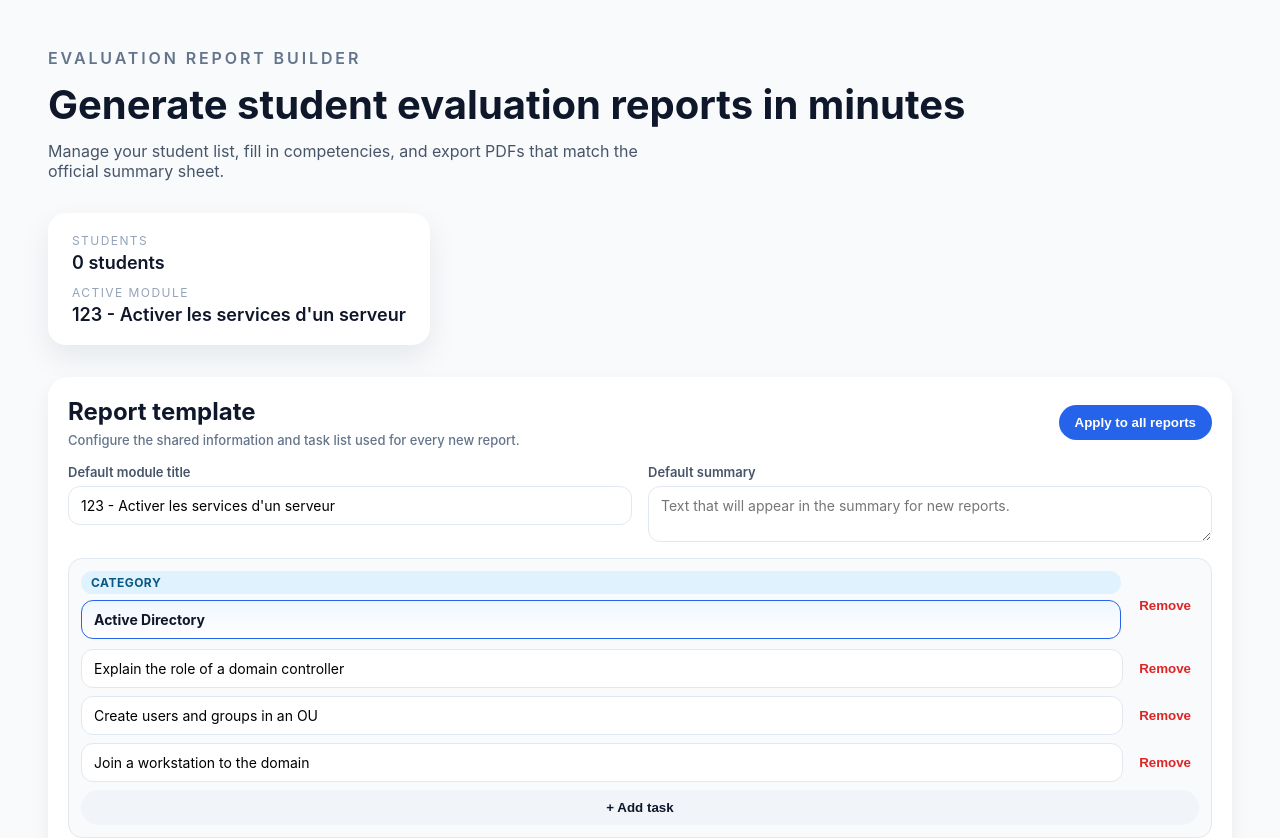
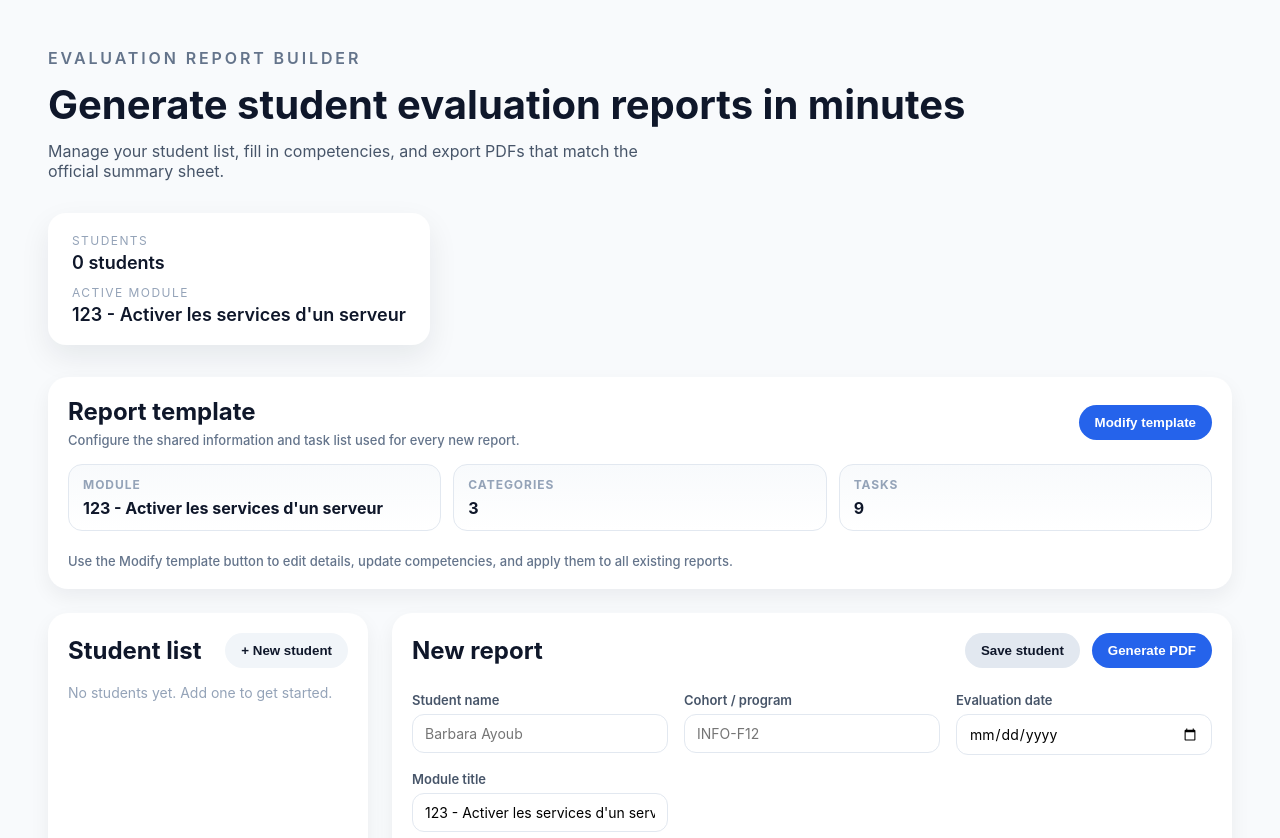
Before and after one commit to hurtlinb/erapport, a React (Vite) app in the folder client/: page / in a window 1280 px wide. Shown: the top 838 px of the page. Built offline with nearby package versions, Linux system fonts and the light colour scheme.

Commit message:
Add modal for editing report template

```diff
--- a/client/src/App.jsx
+++ b/client/src/App.jsx
@@ -107,6 +107,7 @@ function App() {
   const [selectedId, setSelectedId] = useState(students[0]?.id || "");
   const [draft, setDraft] = useState(() => buildStudentFromTemplate(template));
   const [isEditing, setIsEditing] = useState(false);
+  const [isTemplateModalOpen, setIsTemplateModalOpen] = useState(false);
   const selectedStudent = students.find((student) => student.id === selectedId);
 
   useEffect(() => {
@@ -141,6 +142,13 @@ function App() {
   const studentCountLabel = useMemo(() => {
     return students.length === 1 ? "1 student" : `${students.length} students`;
   }, [students.length]);
+
+  const templateTaskCount = useMemo(() => {
+    return template.competencies.reduce(
+      (total, section) => total + section.items.length,
+      0
+    );
+  }, [template.competencies]);
 
   const handleStudentField = (field, value) => {
     setDraft((prev) => ({
@@ -297,6 +305,7 @@ function App() {
       prev.map((student) => applyTemplateToStudent(template, student))
     );
     setDraft((prev) => applyTemplateToStudent(template, prev));
+    setIsTemplateModalOpen(false);
   };
 
   return (
@@ -332,99 +341,35 @@ function App() {
                 report.
               </p>
             </div>
-            <button className="button primary" onClick={handleApplyTemplate}>
-              Apply to all reports
+            <button
+              className="button primary"
+              onClick={() => setIsTemplateModalOpen(true)}
+            >
+              Modify template
             </button>
           </div>
 
-          <div className="form-grid">
-            <label>
-              Default module title
-              <input
-                type="text"
-                value={template.moduleTitle}
-                onChange={(event) =>
-                  handleTemplateField("moduleTitle", event.target.value)
-                }
-                placeholder="123 - Activer les services d'un serveur"
-              />
-            </label>
-            <label>
-              Default summary
-              <textarea
-                rows="2"
-                value={template.note}
-                onChange={(event) => handleTemplateField("note", event.target.value)}
-                placeholder="Text that will appear in the summary for new reports."
-              />
-            </label>
+          <div className="template-summary">
+            <div className="summary-pill">
+              <span className="pill-label">Module</span>
+              <span className="pill-value">
+                {template.moduleTitle || "Not set"}
+              </span>
+            </div>
+            <div className="summary-pill">
+              <span className="pill-label">Categories</span>
+              <span className="pill-value">{template.competencies.length}</span>
+            </div>
+            <div className="summary-pill">
+              <span className="pill-label">Tasks</span>
+              <span className="pill-value">{templateTaskCount}</span>
+            </div>
           </div>
 
-          <div className="template-competency-grid">
-            {template.competencies.map((section, sectionIndex) => (
-              <div key={sectionIndex} className="template-competency">
-                <div className="template-competency-header">
-                  <div className="category-name">
-                    <span className="badge">Category</span>
-                    <input
-                      type="text"
-                      className="category-input"
-                      value={section.category}
-                      onChange={(event) =>
-                        handleTemplateCategoryChange(
-                          sectionIndex,
-                          event.target.value
-                        )
-                      }
-                    />
-                  </div>
-                  <button
-                    className="button text"
-                    onClick={() => handleRemoveCategory(sectionIndex)}
-                    aria-label="Remove category"
-                  >
-                    Remove
-                  </button>
-                </div>
-                <div className="template-tasks">
-                  {section.items.map((item, itemIndex) => (
-                    <div key={itemIndex} className="template-task-row">
-                      <input
-                        type="text"
-                        value={item}
-                        onChange={(event) =>
-                          handleTemplateTaskChange(
-                            sectionIndex,
-                            itemIndex,
-                            event.target.value
-                          )
-                        }
-                      />
-                      <button
-                        className="button text"
-                        onClick={() => handleRemoveTask(sectionIndex, itemIndex)}
-                        aria-label="Remove task"
-                      >
-                        Remove
-                      </button>
-                    </div>
-                  ))}
-                  <button
-                    className="button ghost"
-                    onClick={() => handleAddTask(sectionIndex)}
-                  >
-                    + Add task
-                  </button>
-                </div>
-              </div>
-            ))}
-          </div>
-
-          <div className="actions align-start">
-            <button className="button ghost" onClick={handleAddCategory}>
-              + Add category
-            </button>
-          </div>
+          <p className="helper-text">
+            Use the Modify template button to edit details, update competencies, and
+            apply them to all existing reports.
+          </p>
         </section>
 
         <section className="panel">
@@ -593,6 +538,129 @@ function App() {
           </div>
         </section>
       </main>
+
+      {isTemplateModalOpen && (
+        <div className="modal-backdrop" role="dialog" aria-modal="true">
+          <div className="modal">
+            <div className="modal-header">
+              <div>
+                <h2>Modify template</h2>
+                <p className="helper-text">
+                  Edit the default module info and competencies for new reports.
+                </p>
+              </div>
+              <button
+                className="button ghost"
+                onClick={() => setIsTemplateModalOpen(false)}
+              >
+                Close
+              </button>
+            </div>
+
+            <div className="form-grid">
+              <label>
+                Default module title
+                <input
+                  type="text"
+                  value={template.moduleTitle}
+                  onChange={(event) =>
+                    handleTemplateField("moduleTitle", event.target.value)
+                  }
+                  placeholder="123 - Activer les services d'un serveur"
+                />
+              </label>
+              <label>
+                Default summary
+                <textarea
+                  rows="2"
+                  value={template.note}
+                  onChange={(event) =>
+                    handleTemplateField("note", event.target.value)
+                  }
+                  placeholder="Text that will appear in the summary for new reports."
+                />
+              </label>
+            </div>
+
+            <div className="template-competency-grid">
+              {template.competencies.map((section, sectionIndex) => (
+                <div key={sectionIndex} className="template-competency">
+                  <div className="template-competency-header">
+                    <div className="category-name">
+                      <span className="badge">Category</span>
+                      <input
+                        type="text"
+                        className="category-input"
+                        value={section.category}
+                        onChange={(event) =>
+                          handleTemplateCategoryChange(
+                            sectionIndex,
+                            event.target.value
+                          )
+                        }
+                      />
+                    </div>
+                    <button
+                      className="button text"
+                      onClick={() => handleRemoveCategory(sectionIndex)}
+                      aria-label="Remove category"
+                    >
+                      Remove
+                    </button>
+                  </div>
+                  <div className="template-tasks">
+                    {section.items.map((item, itemIndex) => (
+                      <div key={itemIndex} className="template-task-row">
+                        <input
+                          type="text"
+                          value={item}
+                          onChange={(event) =>
+                            handleTemplateTaskChange(
+                              sectionIndex,
+                              itemIndex,
+                              event.target.value
+                            )
+                          }
+                        />
+                        <button
+                          className="button text"
+                          onClick={() =>
+                            handleRemoveTask(sectionIndex, itemIndex)
+                          }
+                          aria-label="Remove task"
+                        >
+                          Remove
+                        </button>
+                      </div>
+                    ))}
+                    <button
+                      className="button ghost"
+                      onClick={() => handleAddTask(sectionIndex)}
+                    >
+                      + Add task
+                    </button>
+                  </div>
+                </div>
+              ))}
+            </div>
+
+            <div className="actions align-start modal-actions">
+              <div className="action-row">
+                <button className="button ghost" onClick={handleAddCategory}>
+                  + Add category
+                </button>
+                <button className="button primary" onClick={handleApplyTemplate}>
+                  Apply to all reports
+                </button>
+              </div>
+              <p className="helper-text">
+                Applying will update every existing student report with the latest
+                template values.
+              </p>
+            </div>
+          </div>
+        </div>
+      )}
     </div>
   );
 }
--- a/client/src/styles.css
+++ b/client/src/styles.css
@@ -219,6 +219,35 @@ select {
   gap: 12px;
 }
 
+.template-summary {
+  display: grid;
+  grid-template-columns: repeat(auto-fit, minmax(180px, 1fr));
+  gap: 12px;
+}
+
+.summary-pill {
+  display: flex;
+  flex-direction: column;
+  gap: 6px;
+  padding: 12px 14px;
+  border-radius: 14px;
+  border: 1px solid #e2e8f0;
+  background: linear-gradient(180deg, #f8fafc 0%, #fff 100%);
+}
+
+.pill-label {
+  font-size: 12px;
+  text-transform: uppercase;
+  letter-spacing: 0.08em;
+  color: #94a3b8;
+  font-weight: 700;
+}
+
+.pill-value {
+  font-weight: 700;
+  color: #0f172a;
+}
+
 .template-competency {
   border: 1px solid #e2e8f0;
   border-radius: 14px;
@@ -320,6 +349,49 @@ textarea {
   font-weight: 600;
 }
 
+.modal-backdrop {
+  position: fixed;
+  inset: 0;
+  background: rgba(15, 23, 42, 0.4);
+  display: grid;
+  place-items: center;
+  padding: 16px;
+  z-index: 10;
+}
+
+.modal {
+  background: #fff;
+  border-radius: 20px;
+  width: min(960px, 100%);
+  max-height: 90vh;
+  overflow: auto;
+  padding: 20px;
+  box-shadow: 0 18px 40px rgba(15, 23, 42, 0.2);
+  display: flex;
+  flex-direction: column;
+  gap: 16px;
+}
+
+.modal-header {
+  display: flex;
+  justify-content: space-between;
+  align-items: center;
+  gap: 12px;
+  flex-wrap: wrap;
+}
+
+.modal-actions {
+  border-top: 1px solid #e2e8f0;
+  padding-top: 12px;
+}
+
+.action-row {
+  display: flex;
+  gap: 10px;
+  flex-wrap: wrap;
+  align-items: center;
+}
+
 @media (max-width: 900px) {
   .layout {
     grid-template-columns: 1fr;
```
